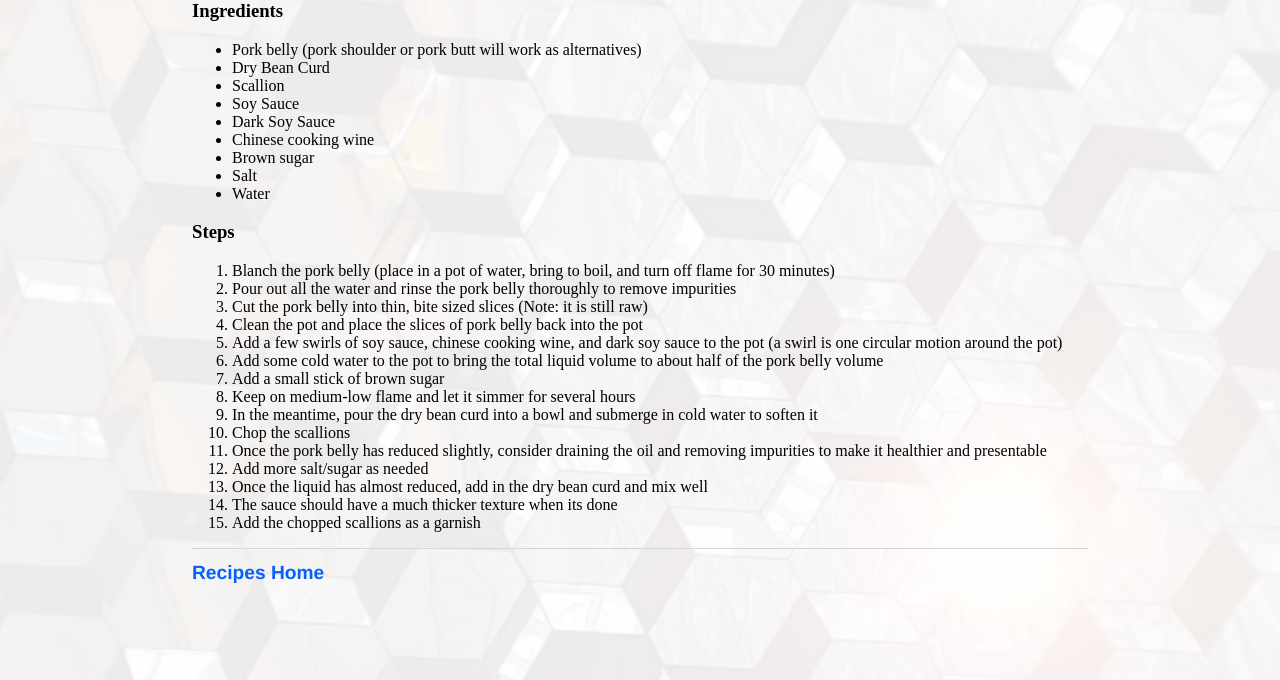
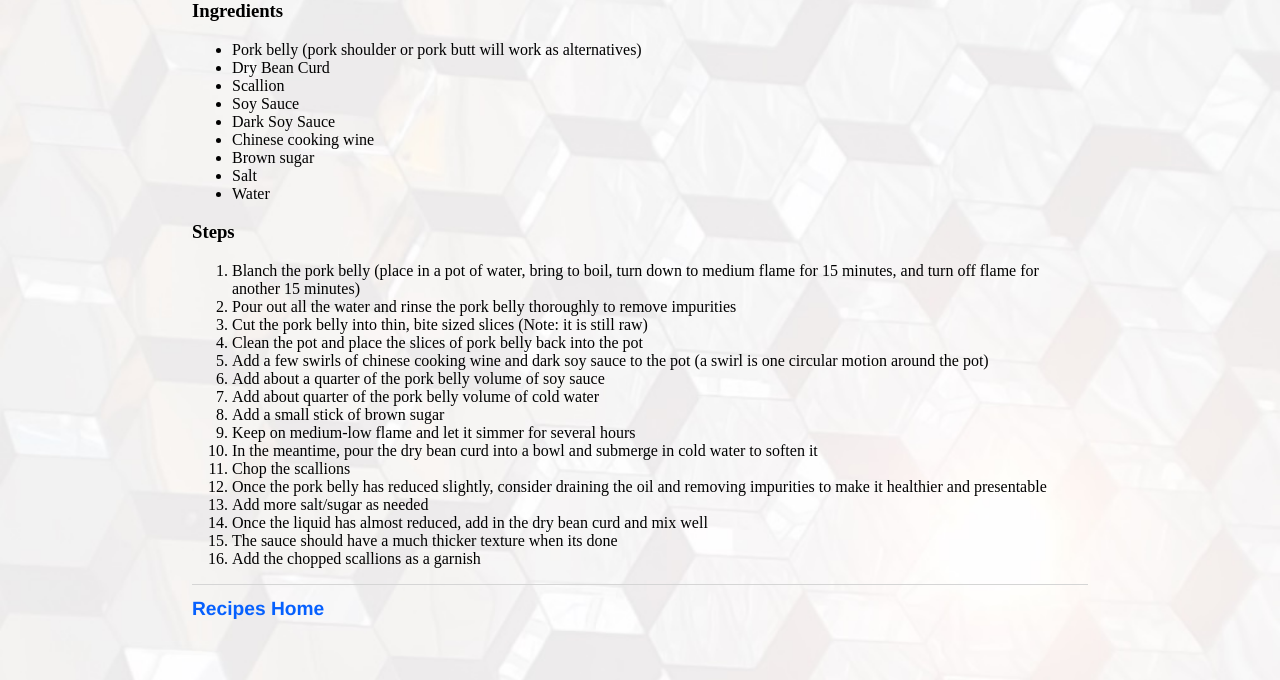
Before and after one commit to superjeffreyc/superjeffreyc.github.io, a Jekyll site: the page built from recipes/pork_belly.html, in a window 1280 px wide. Shown: the part 470-1150 px from the top of the page. Built offline with Jekyll 4.4.1, drawn with Linux system fonts in a browser that asks for light colours.

Commit message:
Update pork_belly.html

```diff
--- a/recipes/pork_belly.html
+++ b/recipes/pork_belly.html
@@ -21,12 +21,13 @@ title: Pork Belly with Bean Curd
 
     <h3>Steps</h3>
   <ol>
-    <li>Blanch the pork belly (place in a pot of water, bring to boil, and turn off flame for 30 minutes)</li>
+    <li>Blanch the pork belly (place in a pot of water, bring to boil, turn down to medium flame for 15 minutes, and turn off flame for another 15 minutes)</li>
     <li>Pour out all the water and rinse the pork belly thoroughly to remove impurities</li>
     <li>Cut the pork belly into thin, bite sized slices (Note: it is still raw)</li>
     <li>Clean the pot and place the slices of pork belly back into the pot</li>
-    <li>Add a few swirls of soy sauce, chinese cooking wine, and dark soy sauce to the pot (a swirl is one circular motion around the pot)</li>
-    <li>Add some cold water to the pot to bring the total liquid volume to about half of the pork belly volume</li>
+    <li>Add a few swirls of chinese cooking wine and dark soy sauce to the pot (a swirl is one circular motion around the pot)</li>
+    <li>Add about a quarter of the pork belly volume of soy sauce</li>
+    <li>Add about quarter of the pork belly volume of cold water</li>
     <li>Add a small stick of brown sugar</li>
     <li>Keep on medium-low flame and let it simmer for several hours</li>
     <li>In the meantime, pour the dry bean curd into a bowl and submerge in cold water to soften it</li>
```
